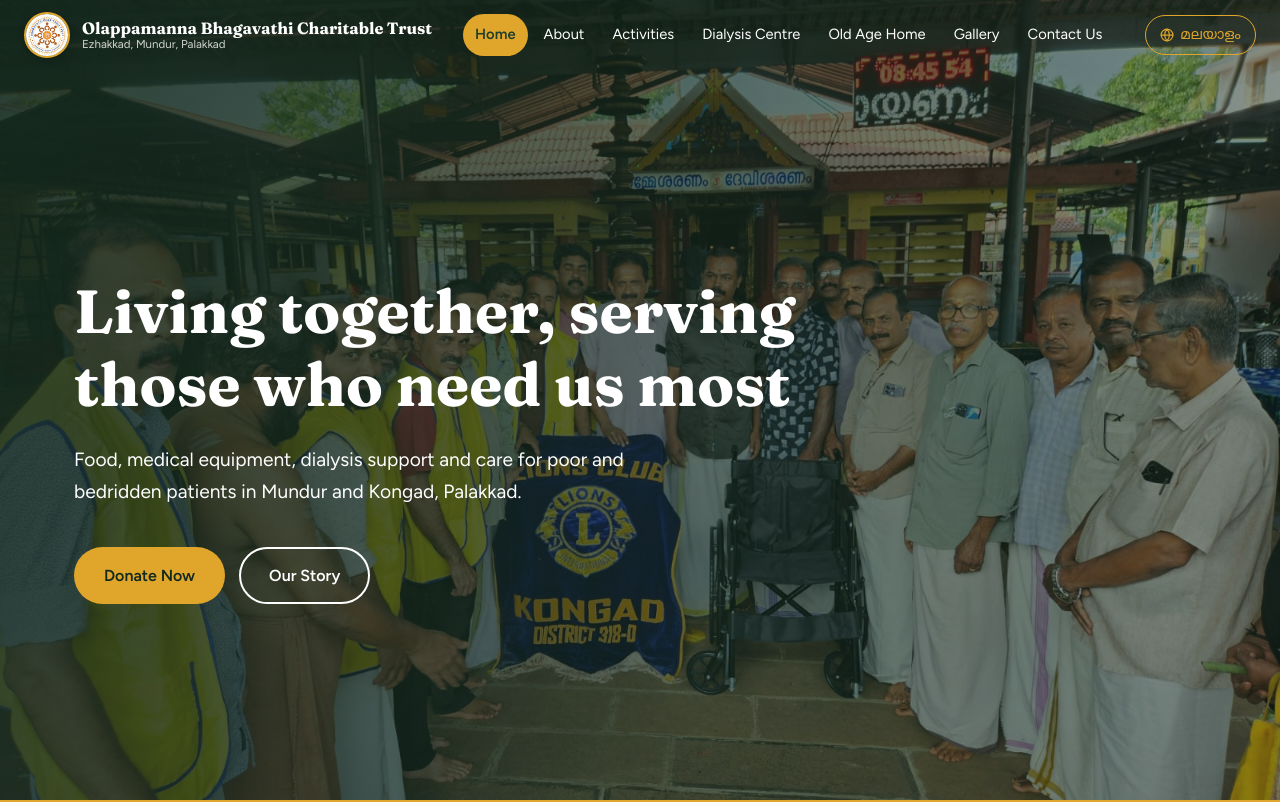
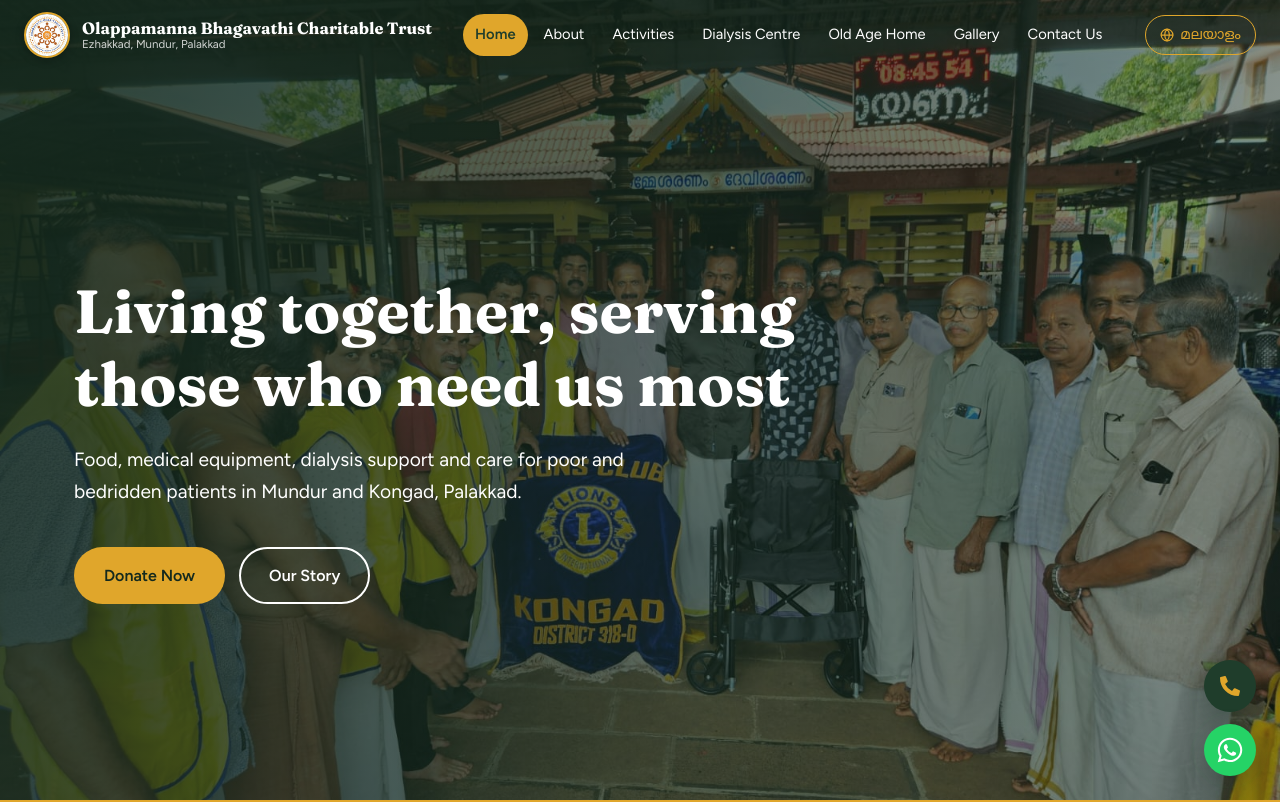
Before and after one commit to Musica-R/trust, a React (Create React App) app: page / in a window 1280 px wide. Shown: the top 802 px of the page. Built offline with nearby package versions, Linux system fonts and the light colour scheme.

Commit message:
updated code

```diff
--- a/src/Stylesheet/scrolltop.css
+++ b/src/Stylesheet/scrolltop.css
@@ -1,8 +1,82 @@
-.bct-stt {
+/* ---------- Floating stack (WhatsApp, Call, Scroll-top) ---------- */
+.bct-fab {
     position: fixed;
     right: 24px;
     bottom: 24px;
     z-index: 900;
+    width: 52px;
+    display: flex;
+    flex-direction: column;
+    align-items: center;
+    gap: 12px;
+}
+
+/* WhatsApp + Call buttons */
+.bct-fab-btn {
+    position: relative;
+    width: 52px;
+    height: 52px;
+    border-radius: 50%;
+    display: grid;
+    place-items: center;
+    color: #fff;
+    font-size: 24px;
+    text-decoration: none;
+    box-shadow: 0 10px 26px rgba(20, 41, 29, .3);
+    transition: transform .3s cubic-bezier(.2, .7, .2, 1), box-shadow .3s, background .25s;
+}
+
+.bct-fab-btn:hover {
+    transform: translateY(-4px) scale(1.06);
+    box-shadow: 0 14px 30px rgba(20, 41, 29, .4);
+}
+
+.bct-fab-btn:focus-visible {
+    outline: 2px dashed var(--bct-gold, #d9a441);
+    outline-offset: 3px;
+}
+
+.bct-fab-wa {
+    background: #25d366;
+    font-size: 28px;
+}
+
+.bct-fab-wa:hover {
+    background: #1ebe5b;
+}
+
+/* soft pulse ring on WhatsApp */
+.bct-fab-wa::after {
+    content: "";
+    position: absolute;
+    inset: 0;
+    border-radius: 50%;
+    border: 2px solid #25d366;
+    opacity: 0;
+    animation: bct-pulse 2.4s ease-out infinite;
+    pointer-events: none;
+}
+
+@keyframes bct-pulse {
+    0%   { transform: scale(1);   opacity: .6; }
+    100% { transform: scale(1.5); opacity: 0; }
+}
+
+.bct-fab-call {
+    background: var(--bct-green, #1f3d2b);
+    color: var(--bct-gold, #d9a441);
+    font-size: 20px;
+}
+
+.bct-fab-call:hover {
+    background: var(--bct-deep, #14291d);
+}
+
+/* ---------- Scroll to top (sits above the stack) ---------- */
+.bct-stt {
+    position: absolute;
+    left: 0;
+    bottom: calc(100% + 12px);
     width: 52px;
     height: 52px;
     padding: 0;
@@ -68,12 +142,31 @@
     transform: translateY(-3px)
 }
 
+/* ---------- Mobile ---------- */
 @media (max-width:520px) {
-    .bct-stt {
+    .bct-fab {
         right: 16px;
         bottom: 16px;
         width: 46px;
-        height: 46px
+        gap: 10px;
+    }
+
+    .bct-fab-btn,
+    .bct-stt {
+        width: 46px;
+        height: 46px;
+    }
+
+    .bct-stt {
+        bottom: calc(100% + 10px);
+    }
+
+    .bct-fab-wa {
+        font-size: 25px;
+    }
+
+    .bct-fab-call {
+        font-size: 18px;
     }
 
     .bct-stt-ico {
@@ -81,11 +174,17 @@
     }
 }
 
+/* ---------- Reduced motion ---------- */
 @media (prefers-reduced-motion:reduce) {
 
     .bct-stt,
     .bct-stt-bar,
-    .bct-stt-ico {
+    .bct-stt-ico,
+    .bct-fab-btn {
         transition: none
     }
+
+    .bct-fab-wa::after {
+        animation: none
+    }
 }
--- a/src/components/ScrollTopButton.jsx
+++ b/src/components/ScrollTopButton.jsx
@@ -1,9 +1,16 @@
 import React, { useEffect, useState } from "react";
-import { FaArrowUp } from "react-icons/fa";
+import { FaArrowUp, FaWhatsapp, FaPhoneAlt } from "react-icons/fa";
+import { trust } from "../data/content"; // <-- adjust this path to where your content file lives
 import "../Stylesheet/scrolltop.css";
 
 const R = 22;
 const C = 2 * Math.PI * R;
+
+const digits = trust.phone.replace(/\D/g, ""); // "918714560216"
+const WA_LINK = `https://wa.me/${digits}?text=${encodeURIComponent(
+  "Hello, I would like to know more about Olappamanna Bhagavathi Charitable Trust."
+)}`;
+const TEL_LINK = `tel:${trust.phone}`;
 
 export default function ScrollTopButton() {
   const [show, setShow] = useState(false);
@@ -32,11 +39,15 @@ export default function ScrollTopButton() {
   }, []);
 
   const goTop = () => {
-    const reduce = window.matchMedia && window.matchMedia("(prefers-reduced-motion: reduce)").matches;
+    const reduce =
+      window.matchMedia &&
+      window.matchMedia("(prefers-reduced-motion: reduce)").matches;
     window.scrollTo({ top: 0, left: 0, behavior: reduce ? "instant" : "smooth" });
   };
 
   return (
+    <div className="bct-fab">
+      {/* Scroll to top (appears after scrolling) */}
       <button
         type="button"
         className={`bct-stt ${show ? "bct-stt-show" : ""}`}
@@ -57,5 +68,28 @@ export default function ScrollTopButton() {
         </svg>
         <FaArrowUp className="bct-stt-ico" />
       </button>
+
+      {/* Call */}
+      <a
+        className="bct-fab-btn bct-fab-call"
+        href={TEL_LINK}
+        aria-label="Call us"
+        title="Call us"
+      >
+        <FaPhoneAlt />
+      </a>
+
+      {/* WhatsApp */}
+      <a
+        className="bct-fab-btn bct-fab-wa"
+        href={WA_LINK}
+        target="_blank"
+        rel="noopener noreferrer"
+        aria-label="Chat on WhatsApp"
+        title="Chat on WhatsApp"
+      >
+        <FaWhatsapp />
+      </a>
+    </div>
   );
 }
```
Also changed, not shown: 1 other file (tests, documents, lock files or other folders). Lines whose indentation alone changed are shown as unchanged.
